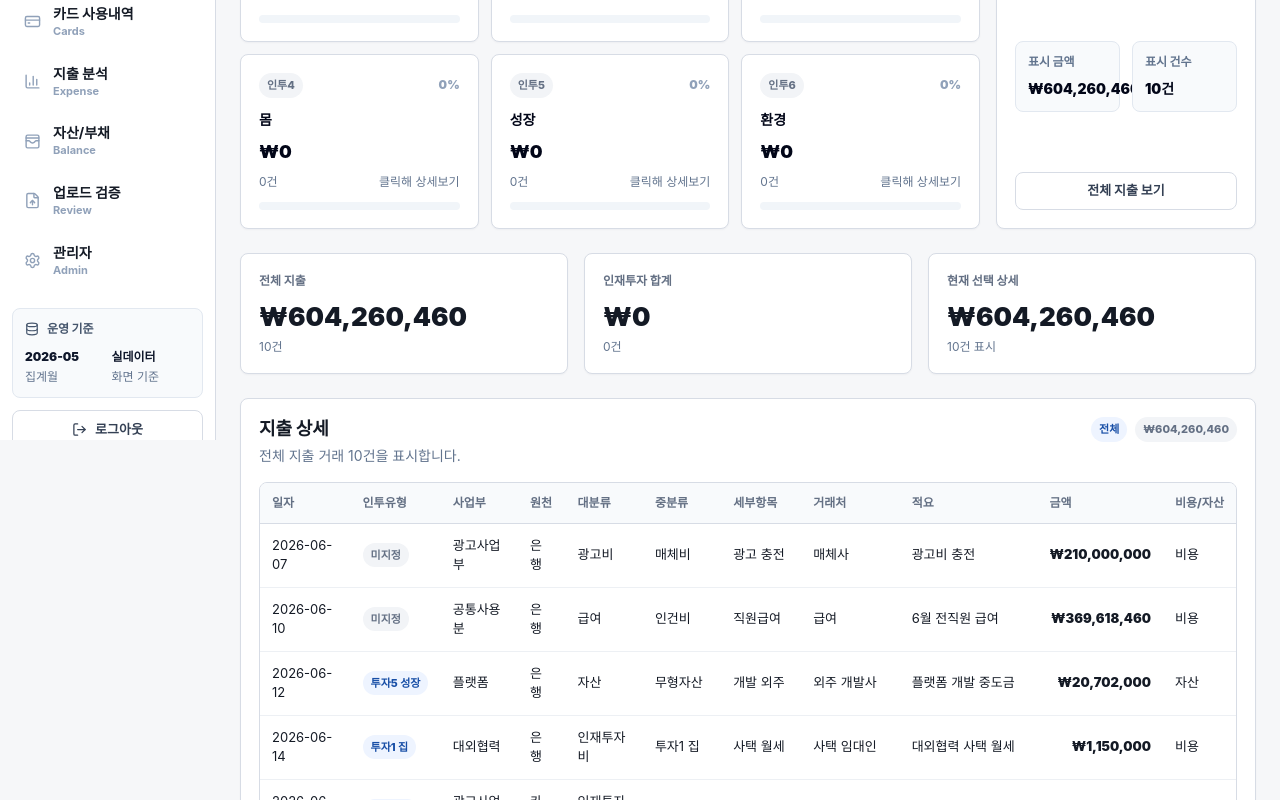
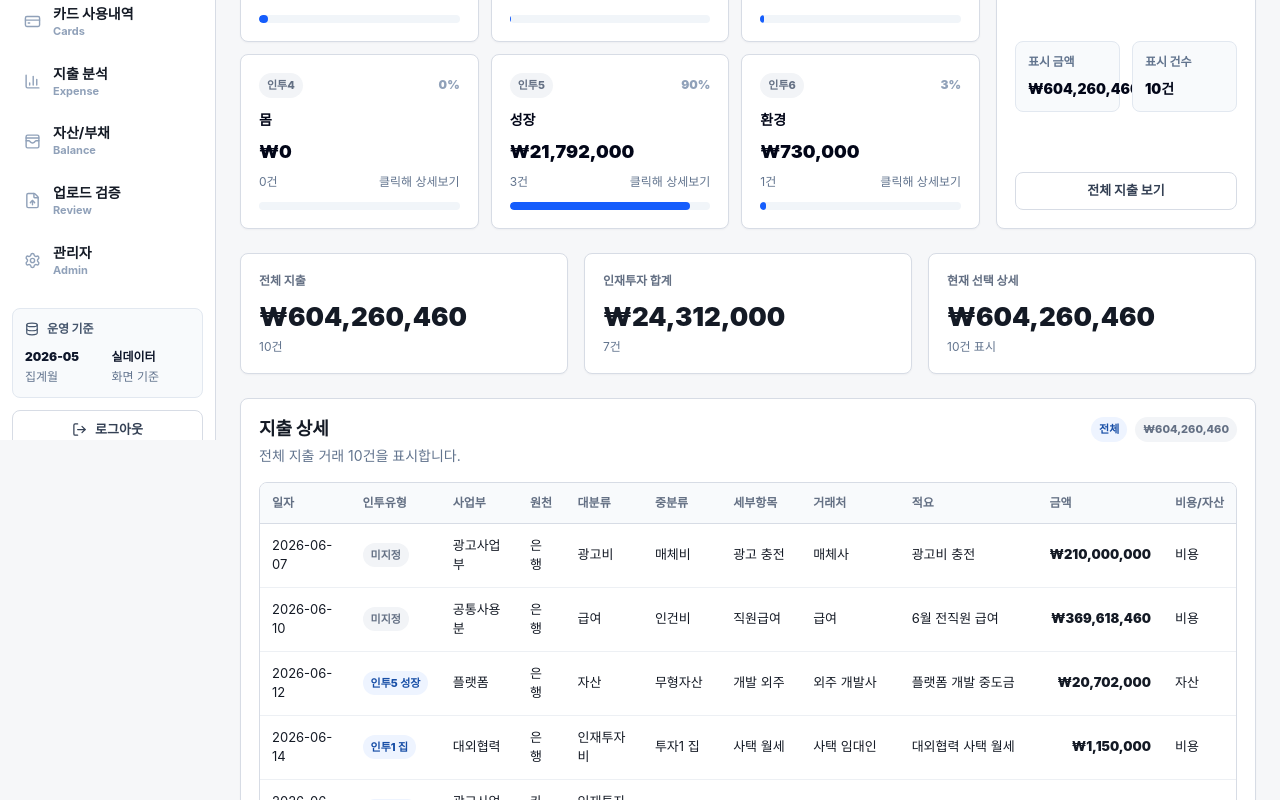
Before and after one commit to artong0906-cloud/finance-ops-dashboard, a Next.js app: page /expenses in a window 1280 px wide. Shown: the part 360-1160 px from the top of the page. Built offline with nearby package versions, Linux system fonts and the light colour scheme; no server answers.

Commit message:
Fix expense talent filter matching

```diff
--- a/app/expenses/ExpenseAnalysisClient.tsx
+++ b/app/expenses/ExpenseAnalysisClient.tsx
@@ -16,12 +16,66 @@ type TalentSummary = {
   share: number;
 };
 
+type ResolvedExpenseRow = {
+  row: Transaction;
+  talentType?: string;
+};
+
 function sumAmount(rows: Transaction[]) {
   return rows.reduce((sum, row) => sum + row.amount, 0);
 }
 
+function sumResolvedAmount(rows: ResolvedExpenseRow[]) {
+  return rows.reduce((sum, { row }) => sum + row.amount, 0);
+}
+
 function formatPercent(value: number) {
   return `${Math.round(value)}%`;
+}
+
+function normalizeTalentText(value: string | undefined) {
+  return (value || "")
+    .toLowerCase()
+    .replace(/\s+/g, "")
+    .replace(/[()[\]{}#·._-]/g, "");
+}
+
+function includesAny(text: string, keywords: string[]) {
+  return keywords.some((keyword) => text.includes(normalizeTalentText(keyword)));
+}
+
+function resolveTalentType(row: Transaction) {
+  const categoryText = normalizeTalentText([
+    row.talentInvestmentType,
+    row.mainCategory,
+    row.subCategory,
+    row.detailCategory
+  ].filter(Boolean).join(" "));
+  const fullText = normalizeTalentText([
+    row.talentInvestmentType,
+    row.mainCategory,
+    row.subCategory,
+    row.detailCategory,
+    row.vendor,
+    row.description,
+    row.memo
+  ].filter(Boolean).join(" "));
+
+  if (includesAny(categoryText, ["인투1", "투자1", "인재투자1", "인투집", "투자집", "사택", "월세", "지급임차료"])) return "인투1 집";
+  if (includesAny(categoryText, ["인투2", "투자2", "인재투자2", "인투차", "투자차", "법인차량", "차량", "리스료", "주유", "주차", "통행료"])) return "인투2 차";
+  if (includesAny(categoryText, ["인투3", "투자3", "인재투자3", "인투밥", "투자밥", "식대", "간식", "커피", "카페", "편의점"])) return "인투3 밥";
+  if (includesAny(categoryText, ["인투4", "투자4", "인재투자4", "인투몸", "투자몸", "복지포인트", "내일채움", "일자리공제", "4대보험", "보험료"])) return "인투4 몸";
+  if (includesAny(categoryText, ["인투5", "투자5", "인재투자5", "인투성장", "투자성장", "교육", "출장", "숙박", "플랫폼", "openai", "gemini", "kling", "ai"])) return "인투5 성장";
+  if (includesAny(categoryText, ["인투6", "투자6", "인재투자6", "인투환경", "투자환경", "사무용품", "소모품", "통신비", "공과금", "전력비", "인터넷", "정수기", "보안"])) return "인투6 환경";
+
+  if (includesAny(fullText, ["인투1", "투자1", "인재투자1", "사택", "월세", "지급임차료"])) return "인투1 집";
+  if (includesAny(fullText, ["인투2", "투자2", "인재투자2", "법인차량", "차량리스", "리스료", "주유", "주차", "통행료", "고속도로"])) return "인투2 차";
+  if (includesAny(fullText, ["인투3", "투자3", "인재투자3", "식대", "간식", "커피", "카페", "편의점", "한식"])) return "인투3 밥";
+  if (includesAny(fullText, ["인투4", "투자4", "인재투자4", "복지포인트", "내일채움", "일자리공제", "4대보험", "보험료"])) return "인투4 몸";
+  if (includesAny(fullText, ["인투5", "투자5", "인재투자5", "교육훈련", "교육", "출장", "숙박", "플랫폼", "openai", "gemini", "kling", "클링", "재미나이"])) return "인투5 성장";
+  if (includesAny(fullText, ["인투6", "투자6", "인재투자6", "환경용품", "사무용품", "소모품", "통신비", "공과금", "전력비", "인터넷", "정수기", "보안"])) return "인투6 환경";
+
+  return undefined;
 }
 
 function splitTalentLabel(label: string) {
@@ -36,20 +90,24 @@ export function ExpenseAnalysisClient({ expenseRows }: { expenseRows: Transactio
   const [activeFilter, setActiveFilter] = useState<TalentFilter>(allFilter);
 
   const totalAmount = useMemo(() => sumAmount(expenseRows), [expenseRows]);
-  const talentRows = useMemo(
-    () => expenseRows.filter((row) => talentLabels.includes(row.talentInvestmentType || "")),
+  const resolvedRows = useMemo<ResolvedExpenseRow[]>(
+    () => expenseRows.map((row) => ({ row, talentType: resolveTalentType(row) })),
     [expenseRows]
   );
-  const talentTotal = useMemo(() => sumAmount(talentRows), [talentRows]);
+  const talentRows = useMemo(
+    () => resolvedRows.filter((item) => talentLabels.includes(item.talentType || "")),
+    [resolvedRows]
+  );
+  const talentTotal = useMemo(() => sumResolvedAmount(talentRows), [talentRows]);
   const filteredRows = useMemo(() => {
-    if (activeFilter === allFilter) return expenseRows;
-    return expenseRows.filter((row) => row.talentInvestmentType === activeFilter);
-  }, [activeFilter, expenseRows]);
-  const filteredTotal = useMemo(() => sumAmount(filteredRows), [filteredRows]);
+    if (activeFilter === allFilter) return resolvedRows;
+    return resolvedRows.filter((item) => item.talentType === activeFilter);
+  }, [activeFilter, resolvedRows]);
+  const filteredTotal = useMemo(() => sumResolvedAmount(filteredRows), [filteredRows]);
   const summaries = useMemo<TalentSummary[]>(
     () => talentLabels.map((label) => {
-      const rows = expenseRows.filter((row) => row.talentInvestmentType === label);
-      const amount = sumAmount(rows);
+      const rows = resolvedRows.filter((item) => item.talentType === label);
+      const amount = sumResolvedAmount(rows);
 
       return {
         label,
@@ -58,7 +116,7 @@ export function ExpenseAnalysisClient({ expenseRows }: { expenseRows: Transactio
         share: talentTotal > 0 ? (amount / talentTotal) * 100 : 0
       };
     }),
-    [expenseRows, talentTotal]
+    [resolvedRows, talentTotal]
   );
 
   return (
@@ -179,10 +237,10 @@ export function ExpenseAnalysisClient({ expenseRows }: { expenseRows: Transactio
                 </tr>
               </thead>
               <tbody>
-                {filteredRows.map((row) => (
+                {filteredRows.map(({ row, talentType }) => (
                   <tr key={row.id}>
                     <td>{row.date}</td>
-                    <td>{row.talentInvestmentType ? <span className="badge">{row.talentInvestmentType}</span> : <span className="badge badge-muted">미지정</span>}</td>
+                    <td>{talentType ? <span className="badge">{talentType}</span> : <span className="badge badge-muted">미지정</span>}</td>
                     <td>{row.businessUnit}</td>
                     <td>{row.source}</td>
                     <td>{row.mainCategory}</td>
```
